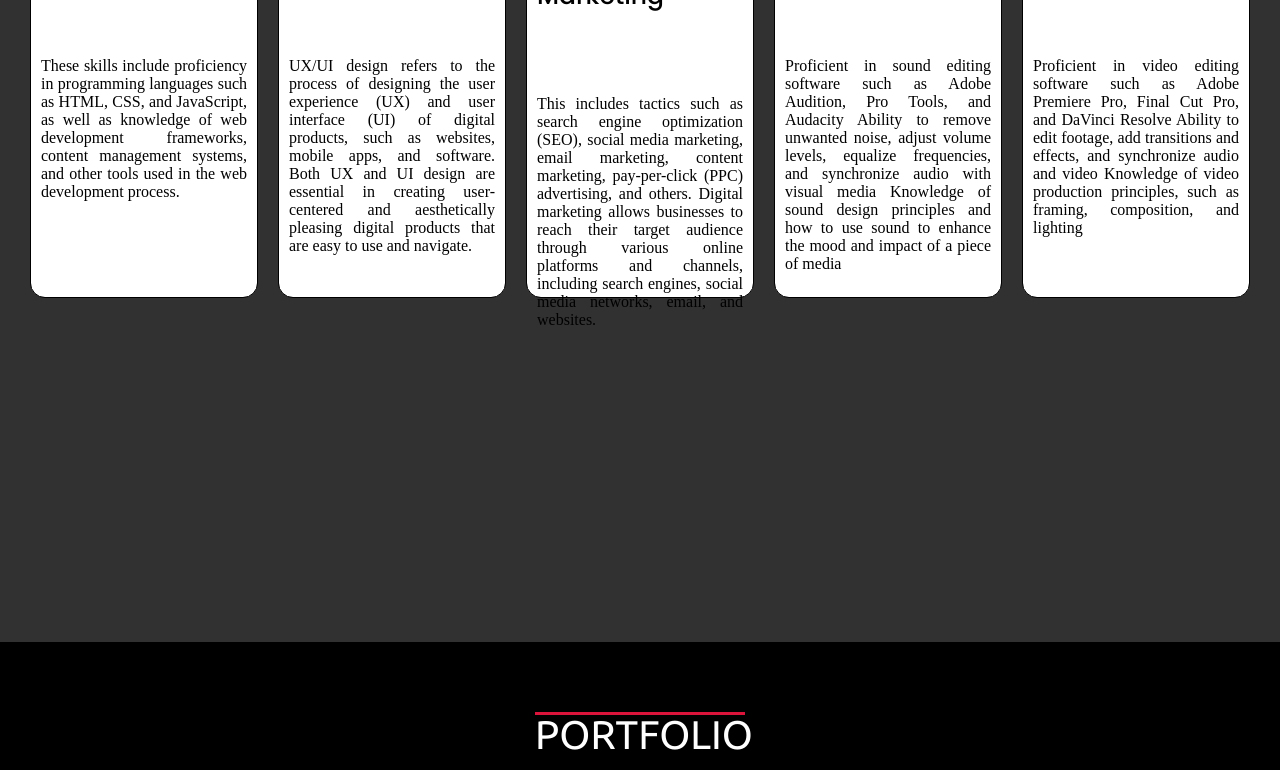
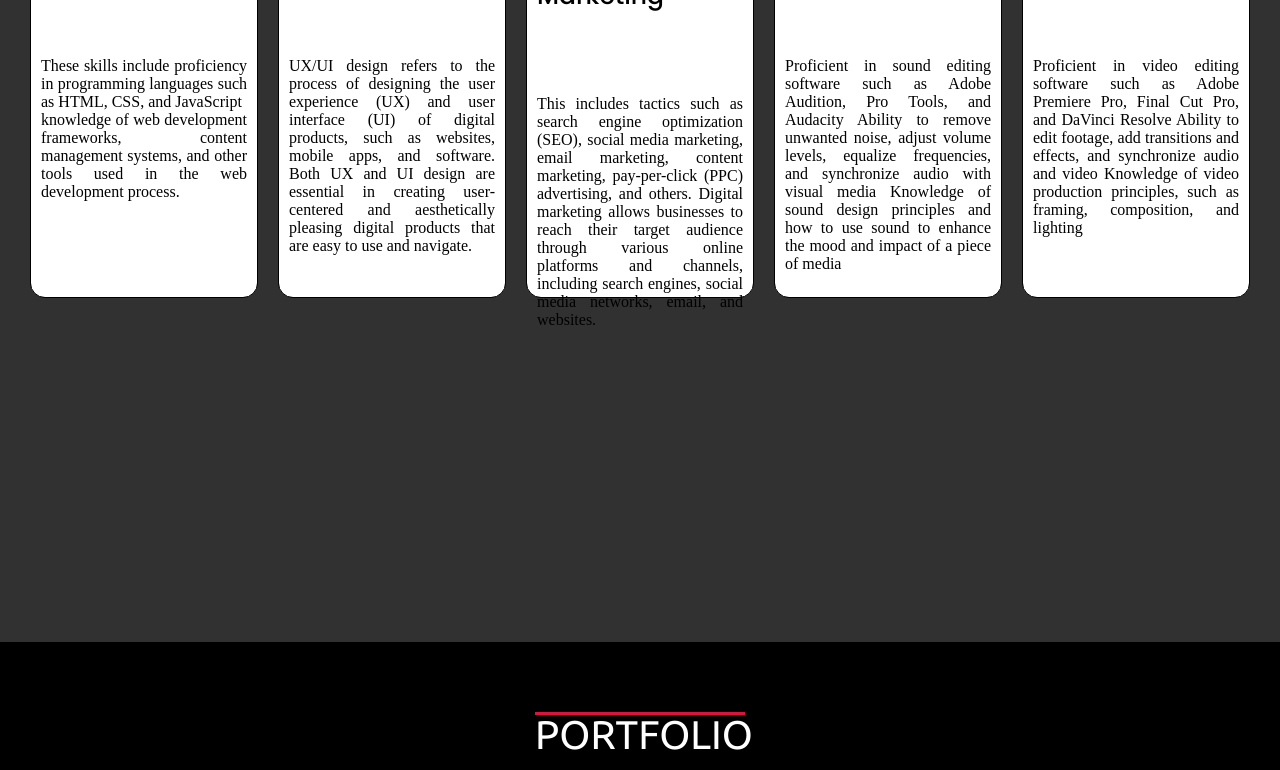
Before and after one commit to Ingyelsheikh/ingysheikh-github.io, a plain HTML site: page index.html in a window 1280 px wide. Shown: the part 2045-2815 px from the top of the page. Drawn offline with Linux system fonts and the light colour scheme.

Commit message:
Update index.html

```diff
--- a/index.html
+++ b/index.html
@@ -80,7 +80,8 @@
                 <div class="box">
                     <img src="images/web-design.png" alt="">
                     <div class="subtitles">Website Design</div>
-                  <p>These skills include proficiency in programming languages such as HTML, CSS, and JavaScript, as well as knowledge of web development frameworks, content management systems, and other tools used in the web development process. </p>
+                  <p>These skills include proficiency in programming languages such as HTML, CSS, and JavaScript </P>
+                <p>knowledge of web development frameworks, content management systems, and other tools used in the web development process. </p>
               </div>
 
               <div class="box">
```
